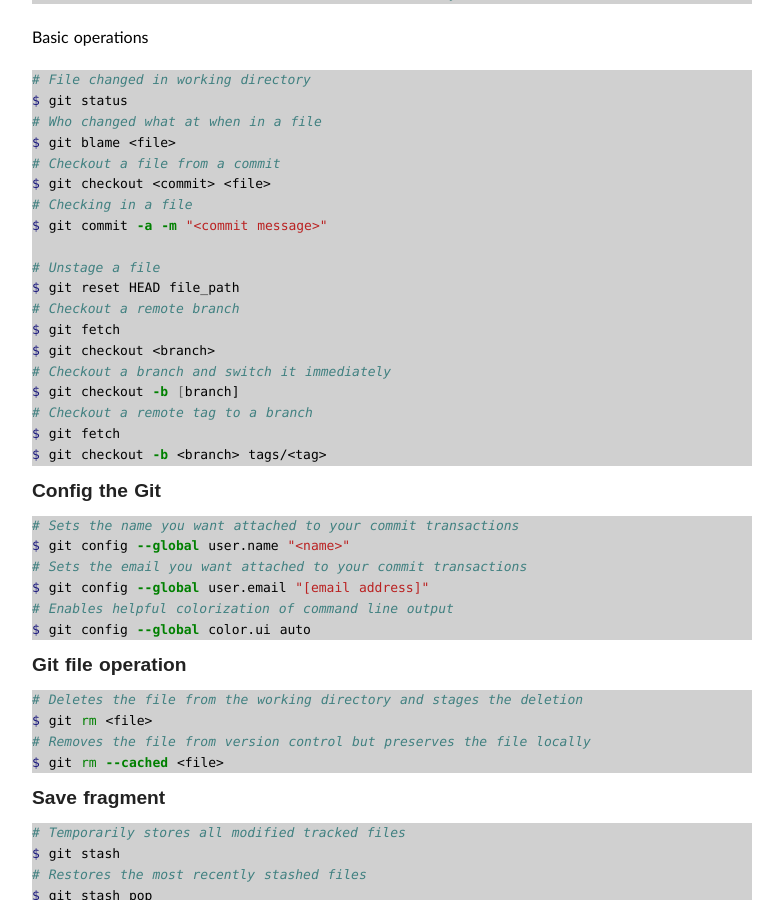
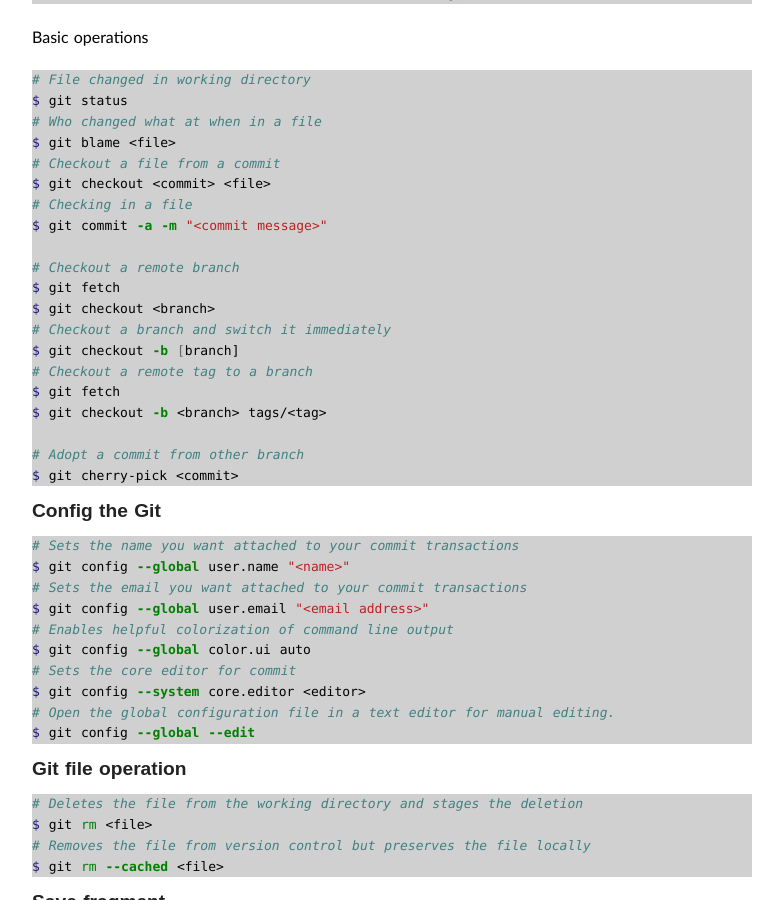
Before and after one commit to lchenn/linchen04.github.io, a Jekyll site: the page built from _posts/2014-10-23-git-cheat-sheet.md, in a window 1280 px wide and 900 px high, scrolled down 316 px. Shown: the whole window, without its empty margins (248-1031 px from the left). Built offline with Jekyll 4.4.1, drawn with Linux system fonts in a browser that asks for light colours; some web fonts are replaced; Markdown is read by kramdown in place of the engine named in the settings; comment, search, counter and statistics services are not loaded; some of the changed text lies outside the part shown.

Commit message:
Added cherry-pick

````diff
--- a/_posts/2014-10-23-git-cheat-sheet.md
+++ b/_posts/2014-10-23-git-cheat-sheet.md
@@ -32,8 +32,6 @@ $ git checkout <commit> <file>
 # Checking in a file
 $ git commit -a -m "<commit message>"
 
-# Unstage a file
-$ git reset HEAD file_path
 # Checkout a remote branch
 $ git fetch
 $ git checkout <branch>
@@ -42,6 +40,9 @@ $ git checkout -b [branch]
 # Checkout a remote tag to a branch
 $ git fetch
 $ git checkout -b <branch> tags/<tag>
+
+# Adopt a commit from other branch
+$ git cherry-pick <commit>
 ```
 
 ### Config the Git
@@ -49,9 +50,13 @@ $ git checkout -b <branch> tags/<tag>
 # Sets the name you want attached to your commit transactions
 $ git config --global user.name "<name>"
 # Sets the email you want attached to your commit transactions
-$ git config --global user.email "[email address]"
+$ git config --global user.email "<email address>"
 # Enables helpful colorization of command line output
 $ git config --global color.ui auto
+# Sets the core editor for commit
+$ git config --system core.editor <editor>
+# Open the global configuration file in a text editor for manual editing.
+$ git config --global --edit
 ```
 
 ### Git file operation
@@ -156,6 +161,9 @@ $ git log --follow <file>
 
 ### Git reset
 ```bash
+# Unstage a file, put a file from staging area to working directory
+$ git reset HEAD <file>
+
 # Reset staging area to match most recent commit, but leave the working directory unchanged.
 $ git reset
 # Reset staging area and working directory to match most recent commit
````
